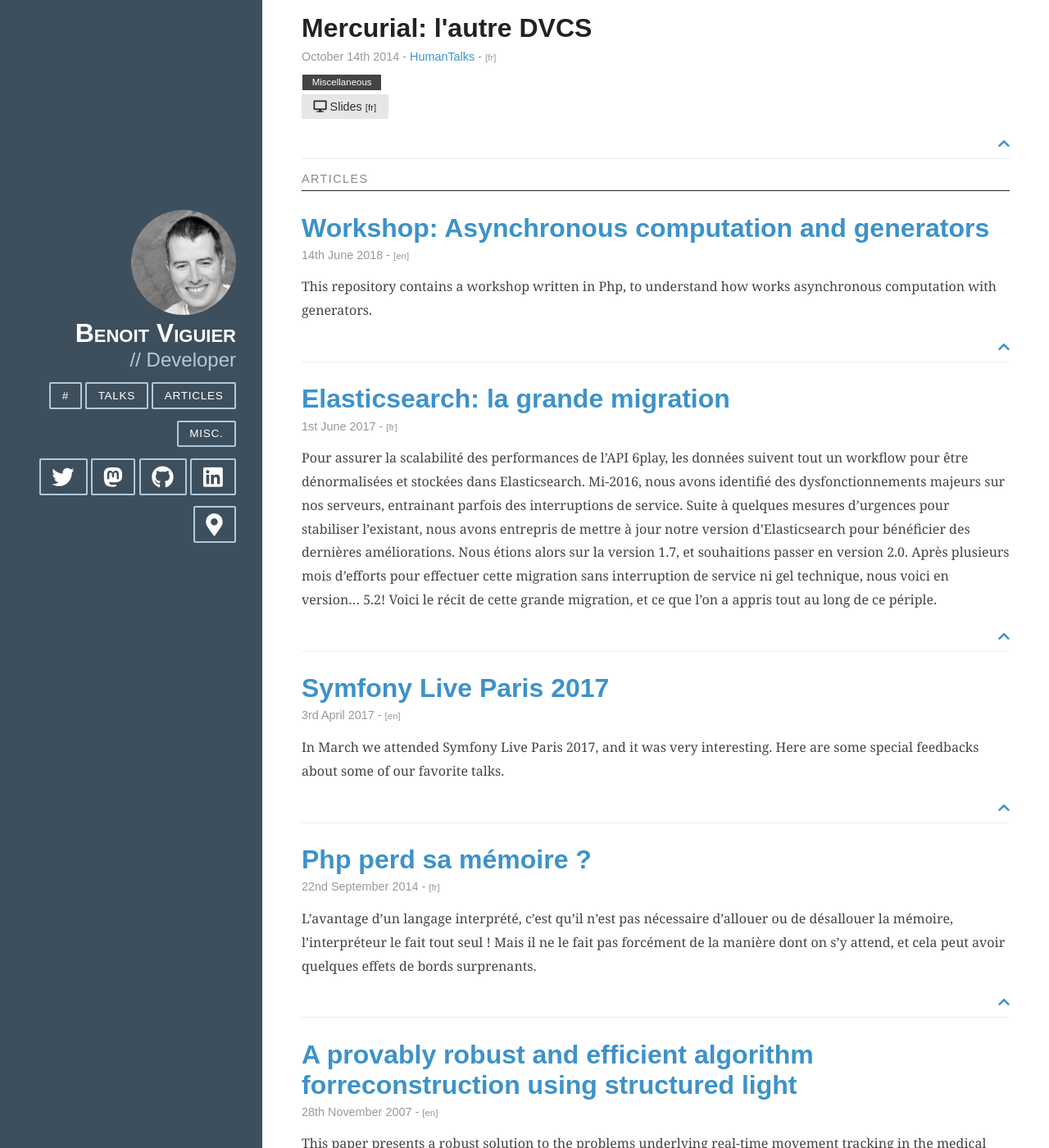
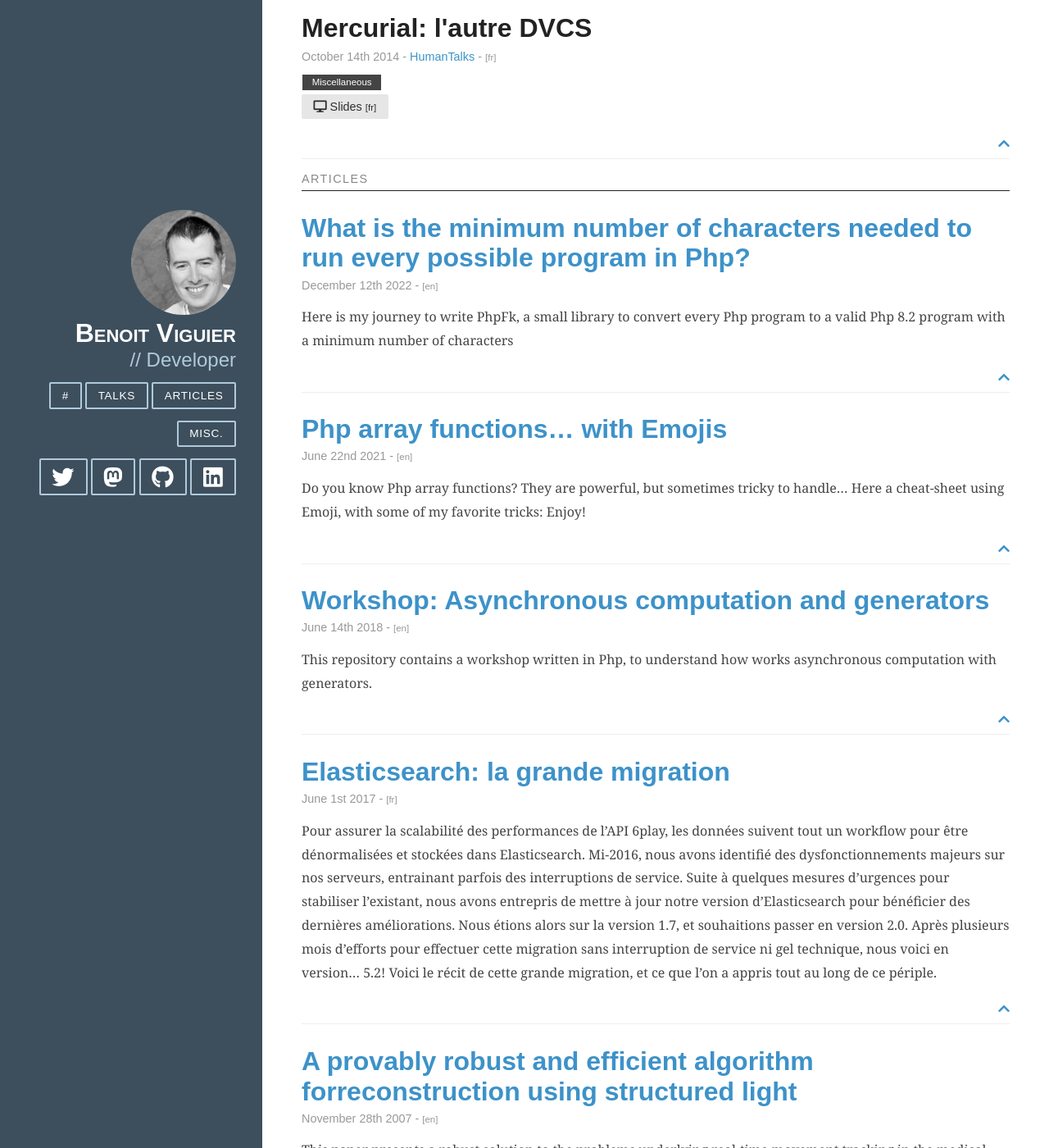
Before and after one commit to b-viguier/b-viguier.github.io, a Jekyll site: the page built from index.html, in a window 1280 px wide and 1400 px high, scrolled down 8592 px. Shown: the whole window at 82% size. Built offline with Jekyll 4.4.1, drawn with Linux system fonts in a browser that asks for light colours; nearby versions of some CDN libraries.

Commit message:
Some clean-up

```diff
--- a/_data/articles.yml
+++ b/_data/articles.yml
@@ -1,30 +1,30 @@
+-
+    title: "What is the minimum number of characters needed to run every possible program in Php?"
+    url: https://b-viguier.github.io/PhpFk/
+    date: December 12th 2022
+    lang: en
+    description: "Here is my journey to write PhpFk, a small library to convert every Php program to a valid Php 8.2 program with a minimum number of characters"
+-
+    title: "Php array functions… with Emojis"
+    url: https://github.com/b-viguier/php-emoji
+    date: June 22nd 2021
+    lang: en
+    description: "Do you know Php array functions? They are powerful, but sometimes tricky to handle… Here a cheat-sheet using Emoji, with some of my favorite tricks: Enjoy!"
 -
     title: "Workshop: Asynchronous computation and generators"
     url: https://b-viguier.github.io/Afup-Workshop-Async/
-    date: 14th June 2018
+    date: June 14th 2018
     lang: en
     description: This repository contains a workshop written in Php, to understand how works asynchronous computation with generators.
 -
     title: "Elasticsearch: la grande migration"
-    url: http://tech.m6web.fr/migration-elasticsearch/
-    date: 1st June 2017
+    url: https://tech.bedrockstreaming.com/2017/06/01/migration-elasticsearch.html
+    date: June 1st 2017
     lang: fr
     description: Pour assurer la scalabilité des performances de l’API 6play, les données suivent tout un workflow pour être dénormalisées et stockées dans Elasticsearch. Mi-2016, nous avons identifié des dysfonctionnements majeurs sur nos serveurs, entrainant parfois des interruptions de service. Suite à quelques mesures d’urgences pour stabiliser l’existant, nous avons entrepris de mettre à jour notre version d’Elasticsearch pour bénéficier des dernières améliorations. Nous étions alors sur la version 1.7, et souhaitions passer en version 2.0. Après plusieurs mois d’efforts pour effectuer cette migration sans interruption de service ni gel technique, nous voici en version… 5.2! Voici le récit de cette grande migration, et ce que l’on a appris tout au long de ce périple.
 -
-    title: Symfony Live Paris 2017
-    url: http://tech.m6web.fr/sf-live-2017/
-    date: 3rd April 2017
-    lang: en
-    description: In March we attended Symfony Live Paris 2017, and it was very interesting. Here are some special feedbacks about some of our favorite talks.
--
-    title: Php perd sa mémoire ?
-    url: http://tech.wizaplace.com/posts/php-copy-on-write
-    date: 22nd September 2014
-    lang: fr
-    description: L’avantage d’un langage interprété, c’est qu’il n’est pas nécessaire d’allouer ou de désallouer la mémoire, l’interpréteur le fait tout seul ! Mais il ne le fait pas forcément de la manière dont on s’y attend, et cela peut avoir quelques effets de bords surprenants.
--
     title: A provably robust and efficient algorithm forreconstruction using structured light
     url: https://liris.cnrs.fr/Documents/Liris-3285.pdf
-    date: 28th November 2007
+    date: November 28th 2007
     lang: en
     description: This paper presents a robust solution to the problems underlying real-time movement tracking in the medical domain, and more precisely inthe course of a radiotherapy treatment. However, a large number of themethods used to reconstruct and visualize movements (or acquire datapertaining to them), is inadequate for the medical environment consid-ered in this paper. The general non-invasive scheme we have adopted isto project light dots on to a scene (e.g.,a patient lying on a table), filmedby two cameras. The resolution of correspondances betweensourceandobservedfeatures is modeled using amatch graphand implemented withanO(nlogn) algorithm (nthe number of dots), which only operates ongeometric constraints (epipolar geometry), without making any assump-tion as to the continuity or homogeneity of the observed surface(s), orpossible occlusions in the scene.
--- a/_data/links.yml
+++ b/_data/links.yml
@@ -18,8 +18,3 @@
     text: bviguier
     icon: fab fa-linkedin
     url: https://fr.linkedin.com/in/bviguier
--
-    title: Home
-    text: Lyon, France
-    icon: fas fa-map-marker-alt
-    url: https://www.google.fr/maps/place/Lyon
```
